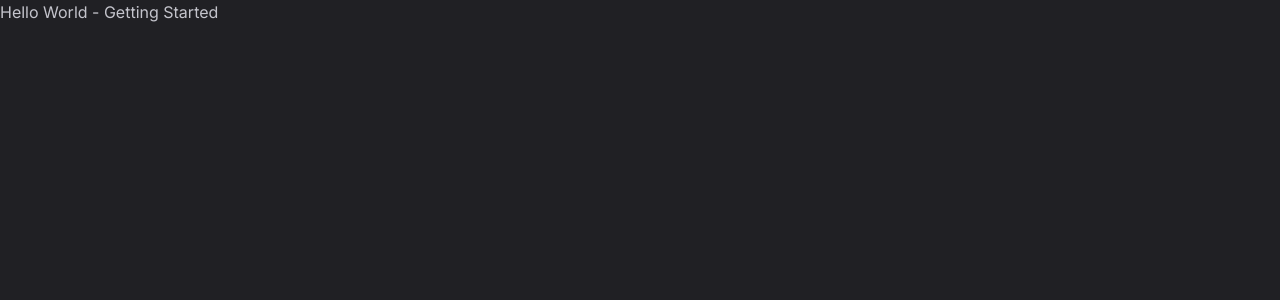
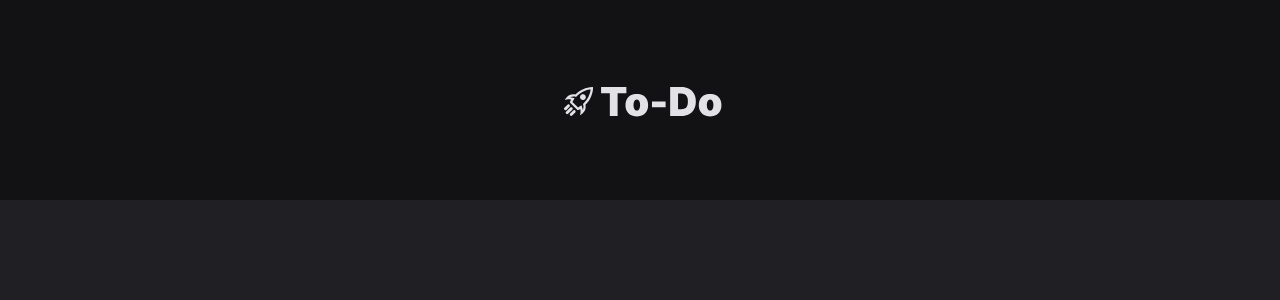
Before and after one commit to HenriqueFerraz27/todo-list, a React (Vite) app: page / in a window 1280 px wide. Shown: the top 300 px of the page. Built offline with nearby package versions, Linux system fonts and the light colour scheme; the HTML template or start-up script is replaced by a standard one.

Commit message:
🏗feat(component): header

```diff
--- a/index.html
+++ b/index.html
@@ -9,6 +9,7 @@
     />
     <meta charset="UTF-8" />
     <meta name="viewport" content="width=device-width, initial-scale=1.0" />
+    <link rel="icon" href="logos/favicon-dark.svg" type="image/svg+xml" />
     <title>To-Do List</title>
   </head>
   <body>
--- /dev/null
+++ b/src/components/Header/index.tsx
@@ -0,0 +1,11 @@
+import * as S from './styles'
+
+export const Header = () => {
+  return (
+    <S.Header>
+      <a href='/'>
+        <img src='logos/horizontal-dark.svg' alt='To-Do List - Logo' />
+      </a>
+    </S.Header>
+  )
+}
--- /dev/null
+++ b/src/components/Header/styles.ts
@@ -0,0 +1,10 @@
+import styled from 'styled-components'
+import { pxToRem } from '../../utils/pxToRem'
+
+export const Header = styled.header`
+  display: flex;
+  justify-content: center;
+  align-items: center;
+  min-height: ${pxToRem(200)};
+  background-color: ${({ theme }) => theme.color.basic.auxiliary.tertiary};
+`
--- /dev/null
+++ b/src/components/index.ts
@@ -0,0 +1 @@
+export * from './Header'
--- a/src/pages/TodoList/index.tsx
+++ b/src/pages/TodoList/index.tsx
@@ -1,5 +1,11 @@
+import { Header } from '../../components'
+
 function TodoList() {
-  return <h1>Hello World - Getting Started</h1>
+  return (
+    <>
+      <Header />
+    </>
+  )
 }
 
 export default TodoList
```
Also changed, not shown: public/logos/favicon-dark.svg (added), public/logos/horizontal-dark.svg (added).
